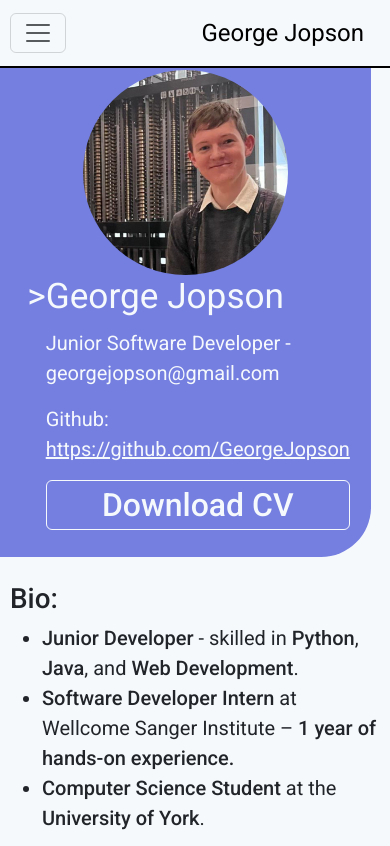
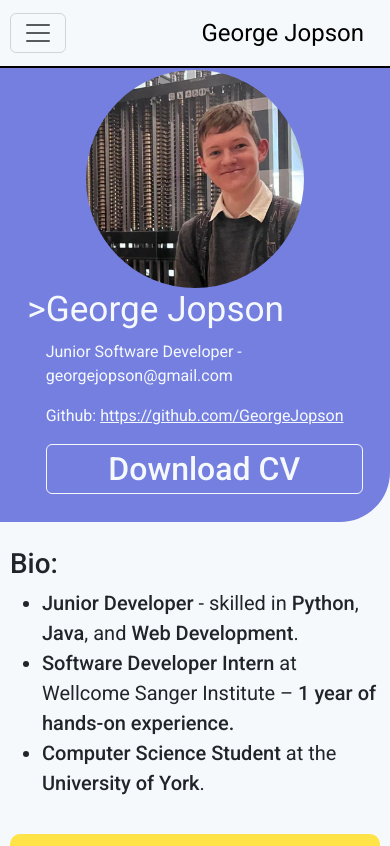
Before and after one commit to GeorgeJopson/GeorgeJopson.github.io, a React (Create React App) app: page / in a window 390 px wide. Shown: the top 846 px of the page. Built offline with nearby package versions, Linux system fonts and the light colour scheme.

Commit message:
Refactor Header to be responsive at smaller screen widths

```diff
--- a/src/WorkExperience/WorkExperience.css
+++ b/src/WorkExperience/WorkExperience.css
@@ -5,7 +5,3 @@
   text-align: left;
   padding: 10px;
 }
-
-.workExperienceDescription{
-  font-size: 1.25em;
-}
--- a/src/header/Header.css
+++ b/src/header/Header.css
@@ -5,7 +5,7 @@
   align-items: center;
 
   margin: 0 5% 15px 0;
-  padding: 70px 1% 1% 1%;
+  padding: 80px 1% 1% 1%;
   border-radius: 0 0 50px 0;
 
   background-color: #747fe0;
@@ -66,6 +66,7 @@
 @media (max-width: 480px) {
   .header{
     padding: 70px 7% 7% 7%;
+    margin: 0 0 15px 0;
   }
   .profilePicWrapper{
     width: 65%;
--- a/src/header/Header.js
+++ b/src/header/Header.js
@@ -30,8 +30,8 @@ function HeaderTitleoBox(){
         <h1 className="title robotoRegular">&gt;</h1>
         <div>
           <h1 className='title robotoRegular'>George Jopson</h1>
-          <p className="subtitle robotoRegular paragraphText">Junior Software Developer - georgejopson@gmail.com</p>
-          <p className="subtitle robotoRegular paragraphText">Github: <a href="https://github.com/GeorgeJopson" className="subtitle robotoRegular" target="_blank" rel="noreferrer">https://github.com/GeorgeJopson</a></p>
+          <p className="subtitle robotoRegular smallParagraphText">Junior Software Developer - georgejopson@gmail.com</p>
+          <p className="subtitle robotoRegular smallParagraphText">Github: <a href="https://github.com/GeorgeJopson" className="subtitle robotoRegular" target="_blank" rel="noreferrer">https://github.com/GeorgeJopson</a></p>
           <DownloadCVButton />
         </div>
       </div>
--- a/src/stylings/fonts.css
+++ b/src/stylings/fonts.css
@@ -70,6 +70,10 @@
   font-style: italic;
 }
 
+.smallParagraphText{
+  font-size: 1em;
+}
+
 .paragraphText{
   font-size: 1.25em;
 }
```
